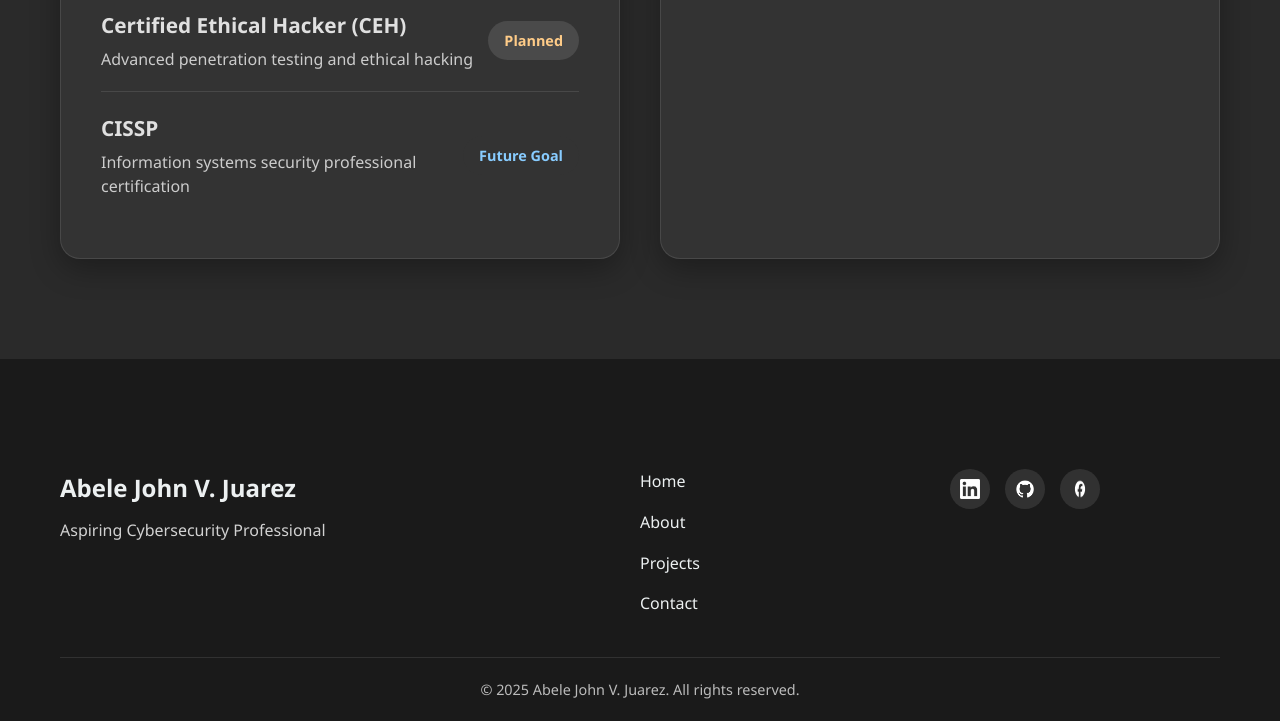
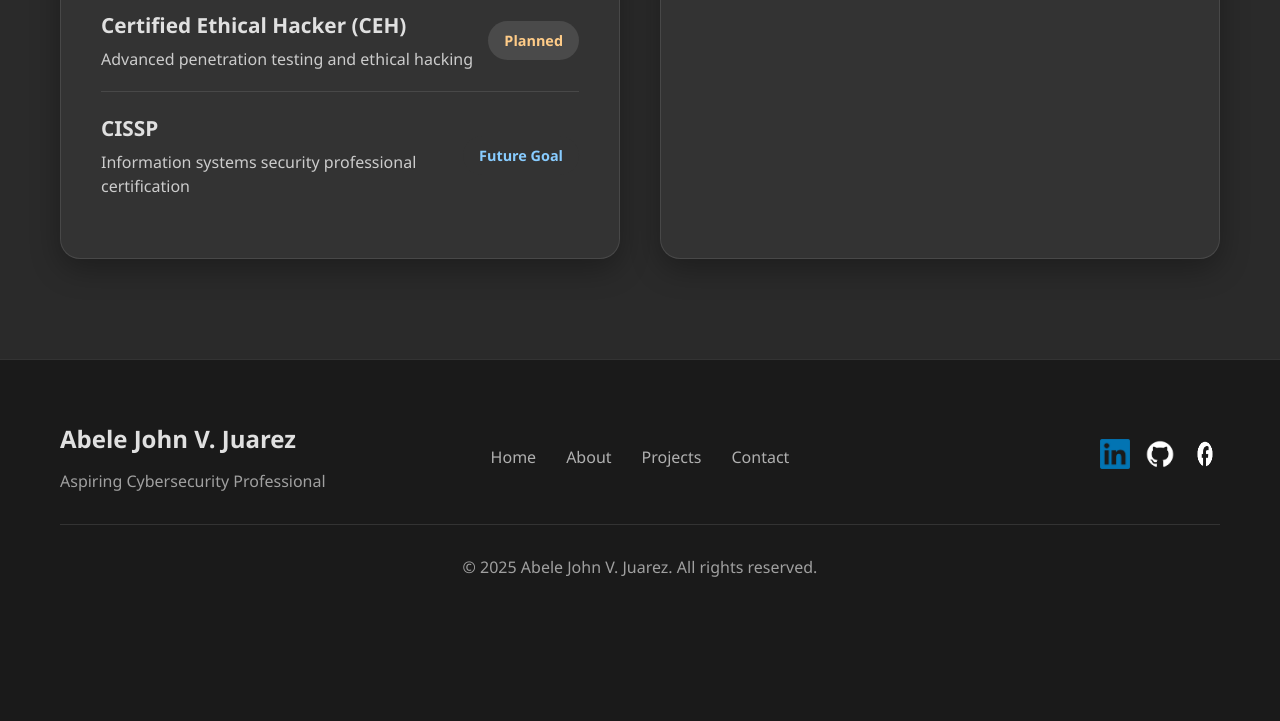
Before and after one commit to Abeleops/Final_Project-Porfolio, a plain HTML site: page pages/Education/index.html in a window 1280 px wide. Shown: the part 2813-3534 px from the top of the page. After the commit the page ends 3424 px from the top, so only its background shows below. Drawn offline with Linux system fonts and the light colour scheme.

Commit message:
refactor:design for footer in every page

```diff
--- a/assets/css/style.css
+++ b/assets/css/style.css
@@ -316,84 +316,69 @@ main {
     color: white;
 }
 
-/* Footer Styles */
 .footer {
     background: #1a1a1a;
-    color: white;
-    padding: 60px 0 20px;
-    margin-top: 50px;
+    padding: 60px 0 30px;
+    border-top: 1px solid #333;
 }
 
 .footer-content {
     display: grid;
-    grid-template-columns: 2fr 1fr 1fr;
+    grid-template-columns: 1fr auto 1fr;
     gap: 40px;
-    align-items: start;
-    margin-bottom: 40px;
+    align-items: center;
+    margin-bottom: 30px;
 }
 
 .footer-info h3 {
     font-size: 1.5rem;
+    font-weight: 600;
     margin-bottom: 10px;
-    color: #ecf0f1;
+    color: #e0e0e0;
 }
 
 .footer-info p {
-    opacity: 0.8;
-    font-size: 1rem;
+    color: #a0a0a0;
 }
 
 .footer-links {
     display: flex;
-    flex-direction: column;
-    gap: 15px;
+    gap: 30px;
 }
 
 .footer-links a {
-    color: #ecf0f1;
+    color: #b0b0b0;
     text-decoration: none;
     transition: color 0.3s ease;
-    font-weight: 500;
 }
 
 .footer-links a:hover {
-    color: #999999;
+    color: #64ffda;
 }
 
 .footer-social {
     display: flex;
     gap: 15px;
-}
-
-.footer-social a {
-    display: inline-block;
-    text-decoration: none;
-    transition: all 0.3s ease;
+    justify-content: flex-end;
 }
 
 .footer-social a img {
-    width: 60px;
-    height: 60px;
-    border-radius: 8px;
-    transition: all 0.3s ease;
-    filter: brightness(1) contrast(1);
+    width: 30px;
+    height: 30px;
+    transition: transform 0.3s ease;
 }
 
 .footer-social a:hover img {
-    transform: translateY(-3px) scale(1.1);
-    filter: brightness(1.2) contrast(1.1);
+    transform: scale(1.2);
 }
 
 .footer-bottom {
-    border-top: 1px solid rgba(255, 255, 255, 0.1);
-    padding-top: 20px;
     text-align: center;
+    padding-top: 30px;
+    border-top: 1px solid #333;
+    color: #a0a0a0;
 }
 
-.footer-bottom p {
-    opacity: 0.7;
-    font-size: 0.9rem;
-}
 
 /* Animations */
 @keyframes fadeInUp {
--- a/pages/About me/assets/css/style.css
+++ b/pages/About me/assets/css/style.css
@@ -358,85 +358,69 @@ main {
     color: #e0e0e0;
 }
 
-/* Footer Styles */
 .footer {
     background: #1a1a1a;
-    color: white;
-    padding: 60px 0 20px;
-    margin-top: 50px;
+    padding: 60px 0 30px;
+    border-top: 1px solid #333;
 }
 
 .footer-content {
     display: grid;
-    grid-template-columns: 2fr 1fr 1fr;
+    grid-template-columns: 1fr auto 1fr;
     gap: 40px;
-    align-items: start;
-    margin-bottom: 40px;
+    align-items: center;
+    margin-bottom: 30px;
 }
 
 .footer-info h3 {
     font-size: 1.5rem;
+    font-weight: 600;
     margin-bottom: 10px;
-    color: #ecf0f1;
+    color: #e0e0e0;
 }
 
 .footer-info p {
-    opacity: 0.8;
-    font-size: 1rem;
+    color: #a0a0a0;
 }
 
 .footer-links {
     display: flex;
-    flex-direction: column;
-    gap: 15px;
+    gap: 30px;
 }
 
 .footer-links a {
-    color: #ecf0f1;
+    color: #b0b0b0;
     text-decoration: none;
     transition: color 0.3s ease;
-    font-weight: 500;
 }
 
 .footer-links a:hover {
-    color: #999999;
+    color: #64ffda;
 }
 
 .footer-social {
     display: flex;
     gap: 15px;
-}
-
-.footer-social a {
-    display: inline-block;
-    text-decoration: none;
-    transition: all 0.3s ease;
+    justify-content: flex-end;
 }
 
 .footer-social a img {
-    width: 60px;
-    height: 60px;
-    border-radius: 8px;
-    transition: all 0.3s ease;
-    filter: brightness(1) contrast(1);
+    width: 30px;
+    height: 30px;
+    transition: transform 0.3s ease;
 }
 
 .footer-social a:hover img {
-    transform: translateY(-3px) scale(1.1);
-    filter: brightness(1.2) contrast(1.1);
+    transform: scale(1.2);
 }
 
 .footer-bottom {
-    border-top: 1px solid rgba(255, 255, 255, 0.1);
-    padding-top: 20px;
     text-align: center;
+    padding-top: 30px;
+    border-top: 1px solid #333;
+    color: #a0a0a0;
 }
 
-.footer-bottom p {
-    opacity: 0.7;
-    font-size: 0.9rem;
-    margin: 0;
-}
 
 /* Smooth scroll behavior for horizontal containers */
 html {
--- a/pages/Education/assets/css/style.css
+++ b/pages/Education/assets/css/style.css
@@ -611,98 +611,69 @@ main {
     opacity: 1;
 }
 
-/* Footer Styles */
 .footer {
     background: #1a1a1a;
-    color: white;
-    padding: 60px 0 20px;
-    margin-top: 50px;
+    padding: 60px 0 30px;
+    border-top: 1px solid #333;
 }
 
 .footer-content {
     display: grid;
-    grid-template-columns: 2fr 1fr 1fr;
+    grid-template-columns: 1fr auto 1fr;
     gap: 40px;
-    align-items: start;
-    margin-bottom: 40px;
+    align-items: center;
+    margin-bottom: 30px;
 }
 
 .footer-info h3 {
     font-size: 1.5rem;
+    font-weight: 600;
     margin-bottom: 10px;
-    color: #ecf0f1;
+    color: #e0e0e0;
 }
 
 .footer-info p {
-    opacity: 0.8;
-    font-size: 1rem;
+    color: #a0a0a0;
 }
 
 .footer-links {
     display: flex;
-    flex-direction: column;
-    gap: 15px;
+    gap: 30px;
 }
 
 .footer-links a {
-    color: #ecf0f1;
+    color: #b0b0b0;
     text-decoration: none;
     transition: color 0.3s ease;
-    font-weight: 500;
 }
 
 .footer-links a:hover {
-    color: #999999;
+    color: #64ffda;
 }
 
 .footer-social {
     display: flex;
     gap: 15px;
-
-}
-
-.footer-social a {
-    display: flex;
-    align-items: center;
-    justify-content: center;
-    width: 40px;
-    height: 40px;
-    background: rgba(255, 255, 255, 0.1);
-    color: white;
-    text-decoration: none;
-    border-radius: 50%;
-    transition: all 0.3s ease;
-}
-
-.footer-social img {
-    width: 20px;
-    height: 20px;
+    justify-content: flex-end;
 }
 
 .footer-social a img {
-    filter: brightness(0) invert(1);
-    transition: all 0.3s ease;
+    width: 30px;
+    height: 30px;
+    transition: transform 0.3s ease;
 }
 
 .footer-social a:hover img {
-    filter: brightness(0.8) invert(0.8);
-}
-
-.footer-social a:hover {
-    background: #666666;
-    transform: translateY(-3px);
+    transform: scale(1.2);
 }
 
 .footer-bottom {
-    border-top: 1px solid rgba(255, 255, 255, 0.1);
-    padding-top: 20px;
     text-align: center;
+    padding-top: 30px;
+    border-top: 1px solid #333;
+    color: #a0a0a0;
 }
 
-.footer-bottom p {
-    opacity: 0.7;
-    font-size: 0.9rem;
-}
 
 /* Animations */
 @keyframes fadeInUp {
```
